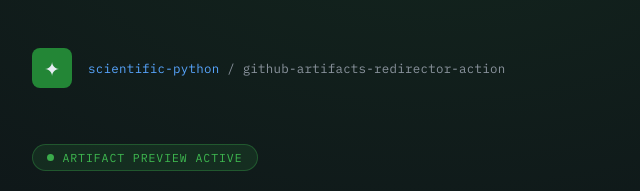
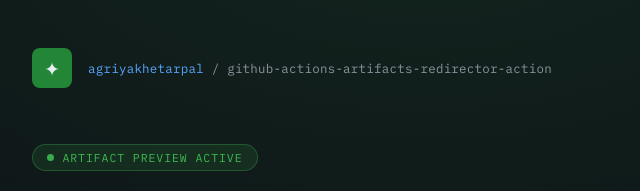
Before and after one commit to agriyakhetarpal/github-actions-artifacts-redirector-action, a website: page test_artifacts/preview.html in a window 1280 px wide. Shown: the top 191 px of the page, 218-858 px from the left. Drawn offline with Linux system fonts and the light colour scheme.

Commit message:
Fix title of workflow (Claude is a mess)

```diff
--- a/test_artifacts/preview.html
+++ b/test_artifacts/preview.html
@@ -321,7 +321,7 @@
       <div class="logo">✦</div>
       <div>
         <div class="repo-path">
-          <span>scientific-python</span> / github-artifacts-redirector-action
+          <span>agriyakhetarpal</span> / github-actions-artifacts-redirector-action
         </div>
       </div>
     </header>
```
